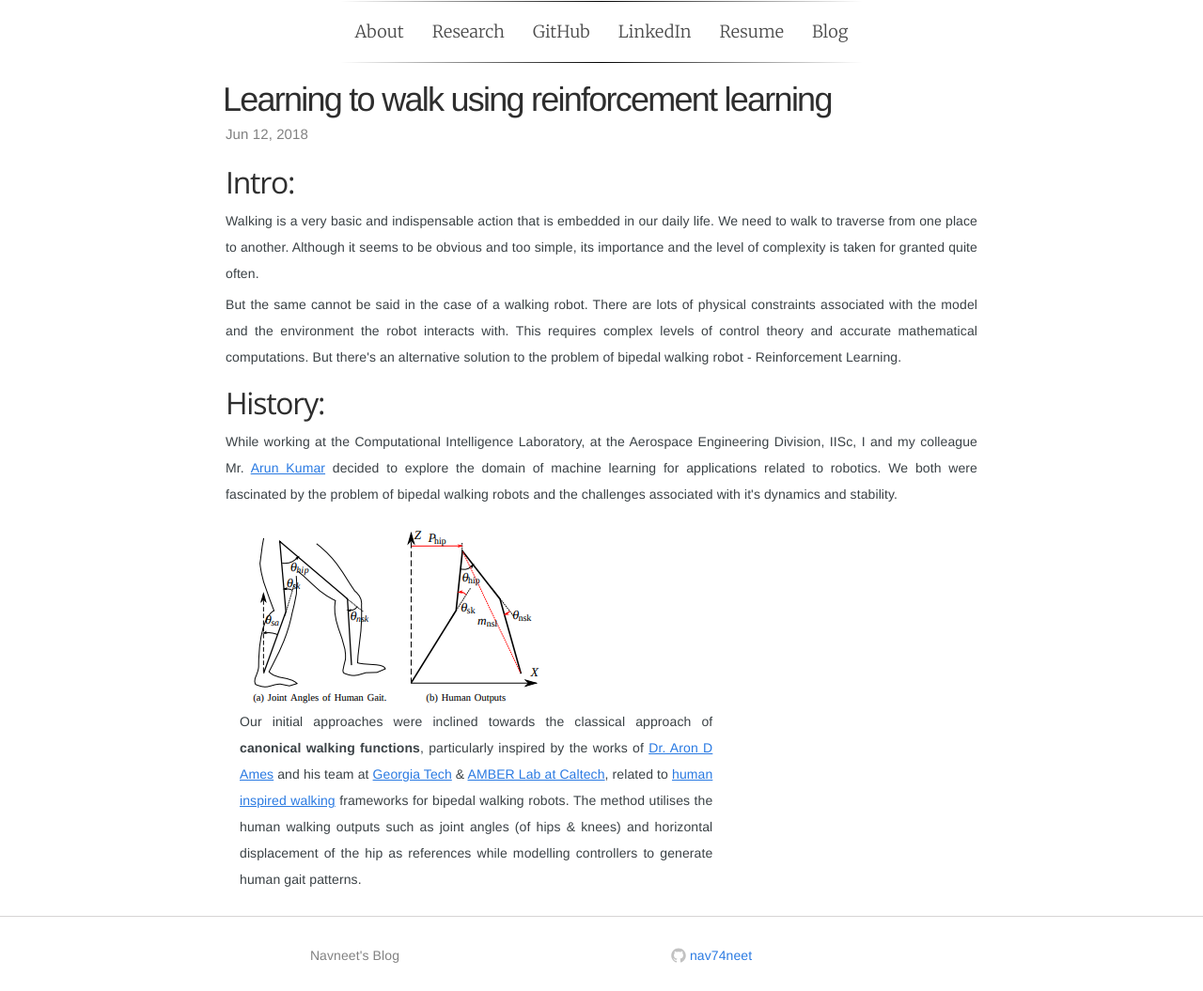
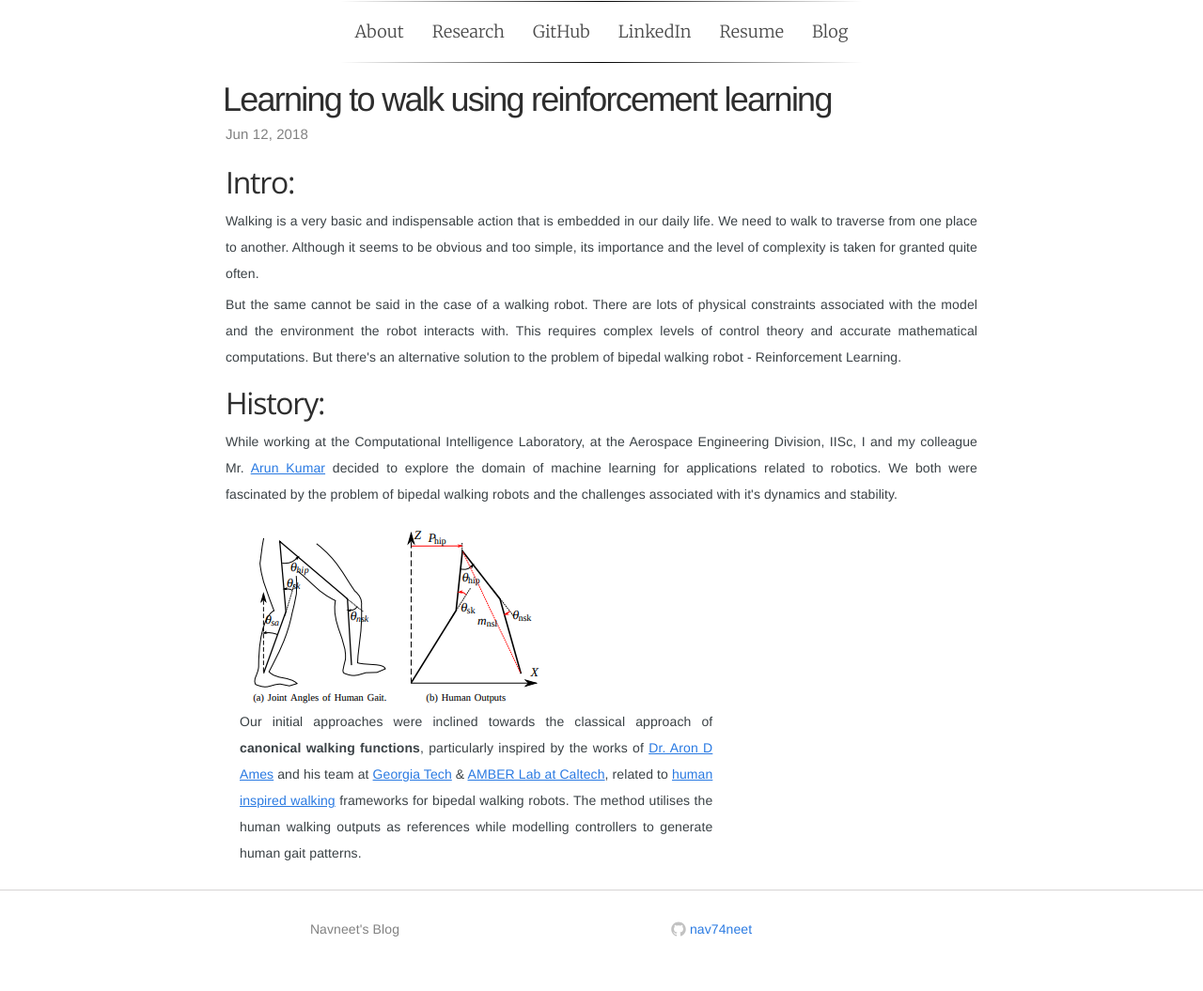
Before and after one commit to navuboy/navuboy.github.io, a Jekyll site: the page built from _posts/2018-06-12-ddpg.md, in a window 1280 px wide. Shown: the whole page at 94% size. Built offline with Jekyll 4.4.1, drawn with Linux system fonts in a browser that asks for light colours; some web fonts are replaced; after the commit the page ends 1027 px from its top, so only the background shows below that.

Commit message:
Updated post

```diff
--- a/_posts/2018-06-12-ddpg.md
+++ b/_posts/2018-06-12-ddpg.md
@@ -27,7 +27,7 @@
     </div>
     <div class="col-md-8">
 
-        <p style="text-align:justify">Our initial approaches were inclined towards the classical approach of <strong>canonical walking functions</strong>, particularly inspired by the works of <a href="http://ames.gatech.edu/" class="md-link"> Dr. Aron D Ames</a> and his team at <a href="https://www.gatech.edu/" class="md-link">Georgia Tech</a> & <a href="http://www.bipedalrobotics.com/" class="md-link">AMBER Lab at Caltech</a>, related to <a href="http://ames.gatech.edu/ijbbr_2014.pdf" class="md-link">human inspired walking</a> frameworks for bipedal walking robots. The method utilises the human walking outputs such as joint angles (of hips & knees) and horizontal displacement of the hip as references while modelling controllers to generate human gait patterns.</p>
+        <p style="text-align:justify">Our initial approaches were inclined towards the classical approach of <strong>canonical walking functions</strong>, particularly inspired by the works of <a href="http://ames.gatech.edu/" class="md-link"> Dr. Aron D Ames</a> and his team at <a href="https://www.gatech.edu/" class="md-link">Georgia Tech</a> & <a href="http://www.bipedalrobotics.com/" class="md-link">AMBER Lab at Caltech</a>, related to <a href="http://ames.gatech.edu/ijbbr_2014.pdf" class="md-link">human inspired walking</a> frameworks for bipedal walking robots. The method utilises the human walking outputs as references while modelling controllers to generate human gait patterns.</p>
         <!-- <a href="https://github.com/nav74neet/rl_ardrone" class="md-link btn-default btn rbtn">code</a>
         <a href="https://arxiv.org/abs/1801.05086" class="md-link btn-default btn rbtn">paper</a>
         <a href="https://www.youtube.com/watch?v=SDqPfhUeoCo&feature=youtu.be" class="md-link btn-default btn rbtn">video</a> -->
```
